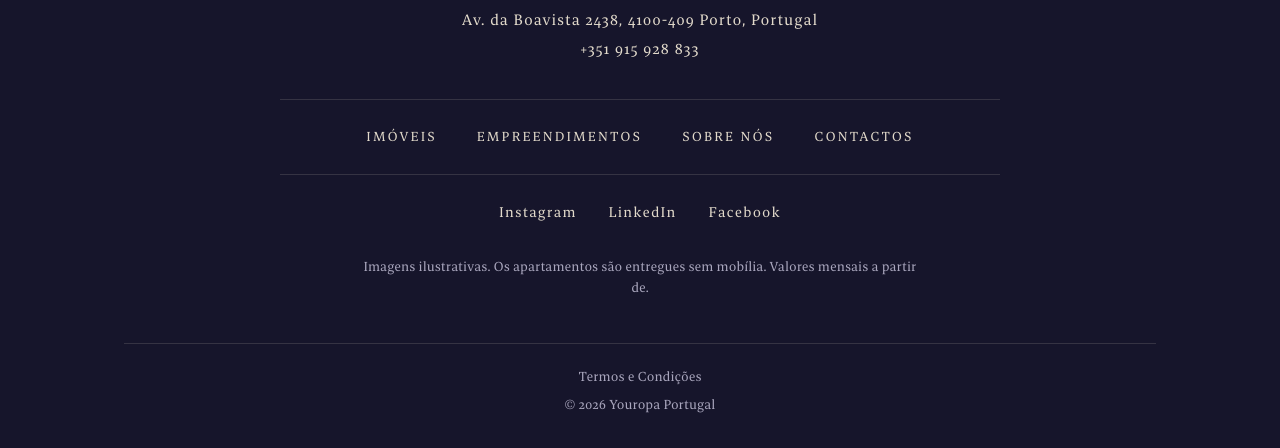
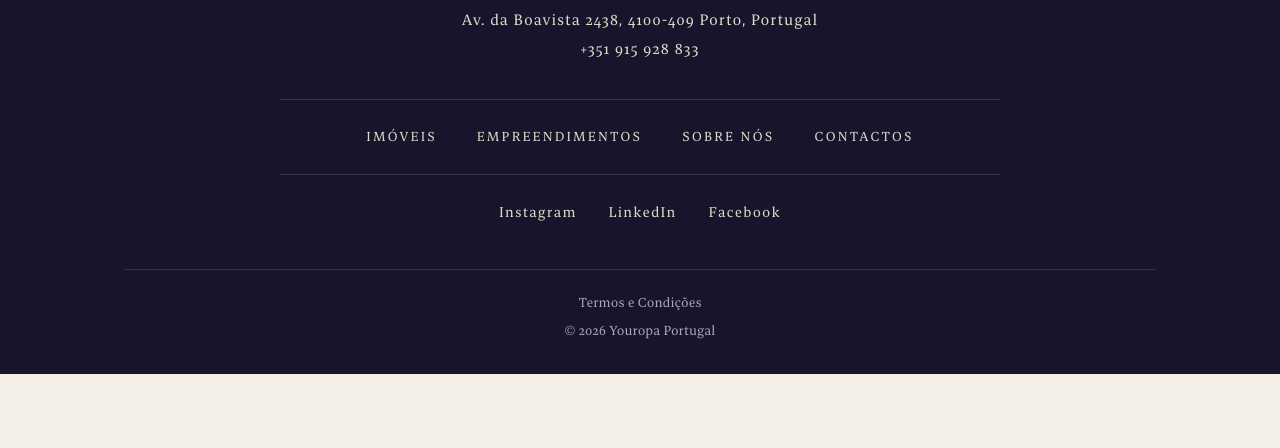
Before and after one commit to giovana-lima/LP_Marques_Rental, a website: page public/rent-porto-pt.html in a window 1280 px wide. Shown: the part 5475-5923 px from the top of the page. After the commit the page ends 5849 px from the top, so only its background shows below. Drawn offline with Linux system fonts and the light colour scheme.

Commit message:
Update rent-porto-pt.html

```diff
--- a/public/rent-porto-pt.html
+++ b/public/rent-porto-pt.html
@@ -616,13 +616,6 @@
         font-size: 14px;
         letter-spacing: 0.08em;
       }
-      .sf-note {
-        max-width: 560px;
-        margin-top: 32px;
-        font-size: 13px;
-        line-height: 1.6;
-        color: #a9a6bd;
-      }
       .sf-bottom {
         width: 100%;
         margin-top: 44px;
@@ -653,7 +646,7 @@
     <header>
       <div class="wrap">
         <img src="assets/img/logo.png" alt="Youropa" />
-        <a class="lang" href="rent-porto-en.html" hreflang="en">English</a>
+        <a class="lang" href="https://rent-marques.youropapt.com/" hreflang="en">English</a>
       </div>
     </header>
 
@@ -1083,10 +1076,6 @@
             >Facebook</a
           >
         </nav>
-        <p class="sf-note">
-          Imagens ilustrativas. Os apartamentos são entregues sem mobília. Valores mensais a partir
-          de.
-        </p>
         <div class="sf-bottom">
           <a href="https://www.youropapt.com/terms-and-conditions">Termos e Condições</a>
           <span>© 2026 Youropa Portugal</span>
```
